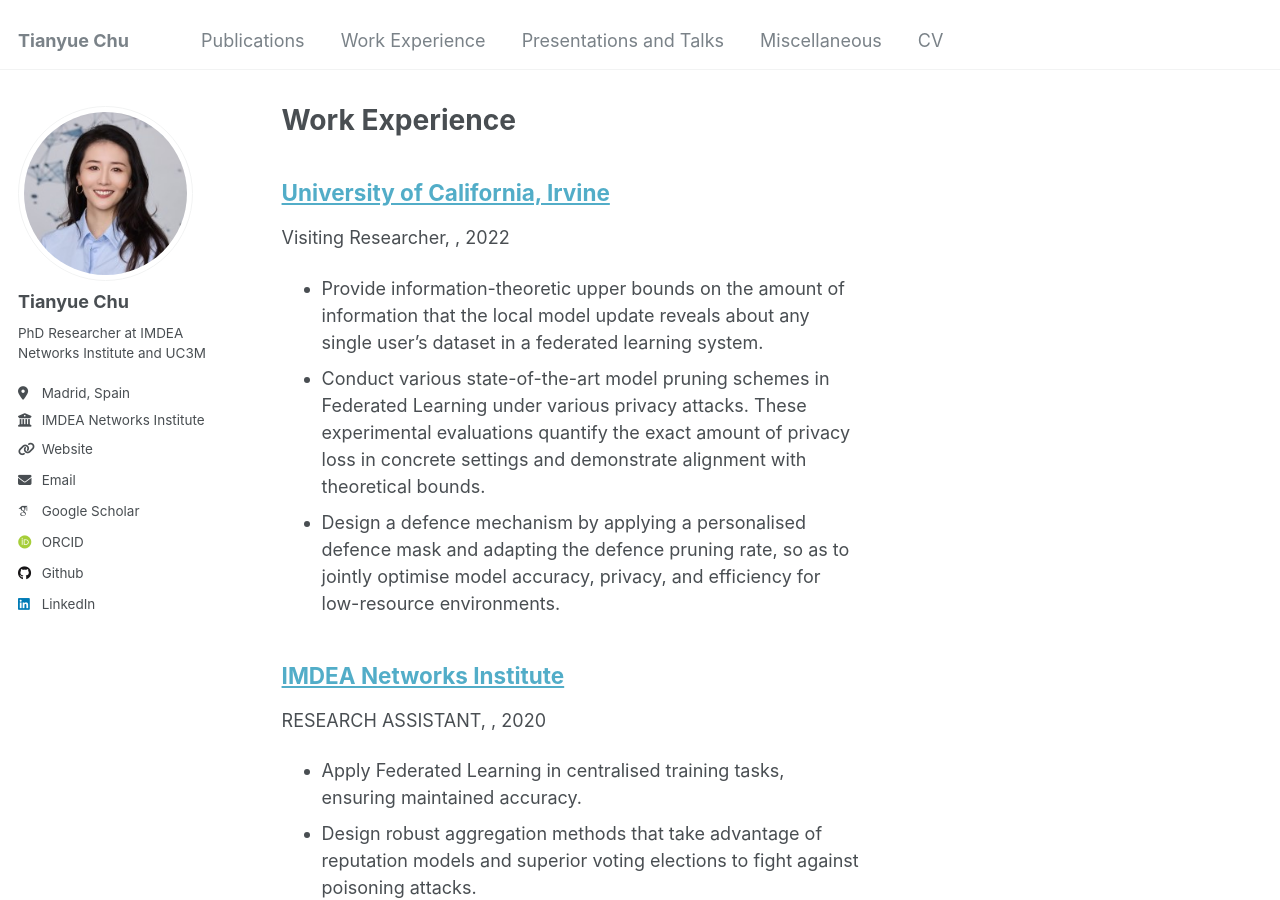
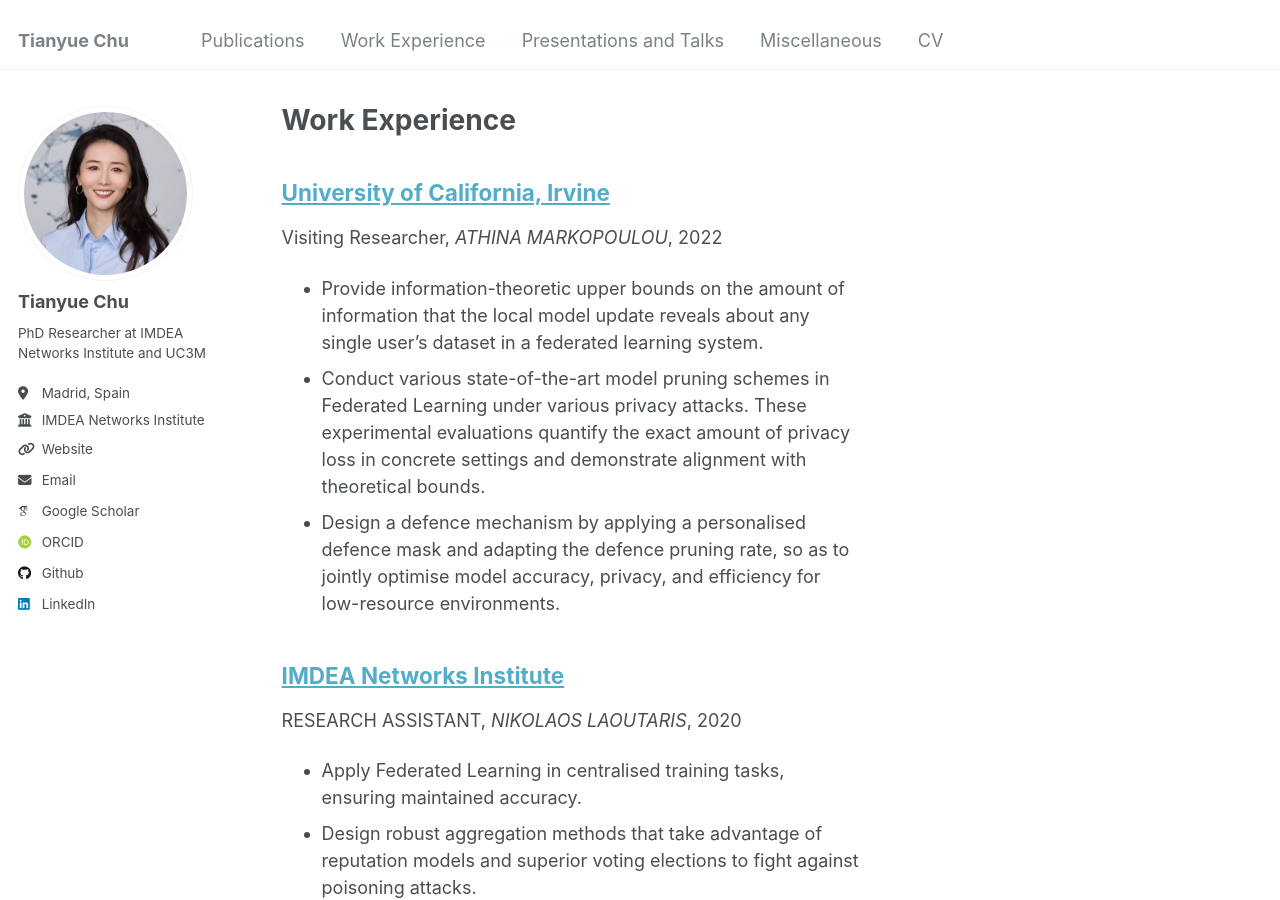
Before and after one commit to TianyueChu/tianyuechu.github.io, a Jekyll site: the page built from _pages/teaching.html, in a window 1280 px wide and 900 px high. Built offline with Jekyll 4.4.1, drawn with Linux system fonts in a browser that asks for light colours; some web fonts are replaced.

Commit message:
Working Experience -- supervisor

```diff
--- a/_teaching/2015-spring-teaching-2.md
+++ b/_teaching/UCI.md
@@ -3,7 +3,7 @@
 collection: teaching
 type: "Visiting Researcher"
 permalink: #/teaching/2015-spring-teaching-1
-venue: #"University 1, Department"
+venue: "ATHINA MARKOPOULOU"
 date: Sep. 2022-Jan. 2023
 location: "California, USA"
 ---
--- a/_teaching/2014-spring-teaching-1.md
+++ b/_teaching/imdea.md
@@ -3,7 +3,7 @@
 collection: teaching
 type: "RESEARCH ASSISTANT"
 permalink: #/teaching/2014-spring-teaching-1
-venue: #"University 1, Department"
+venue: "NIKOLAOS LAOUTARIS"
 date: Oct. 2020-Present
 location: "Madrid, Spain"
 ---
```
